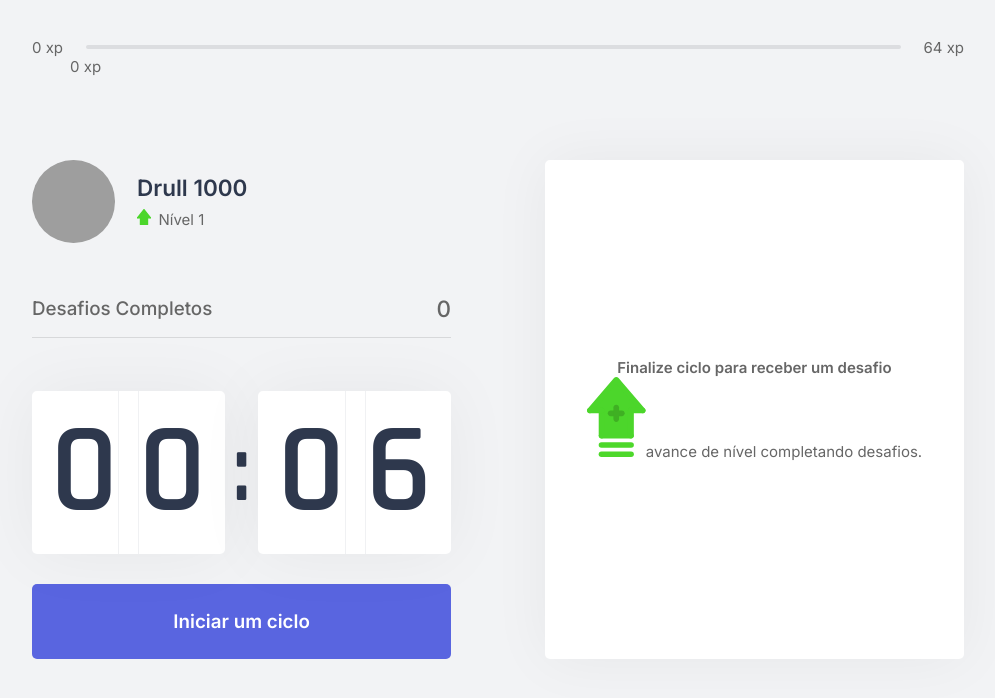
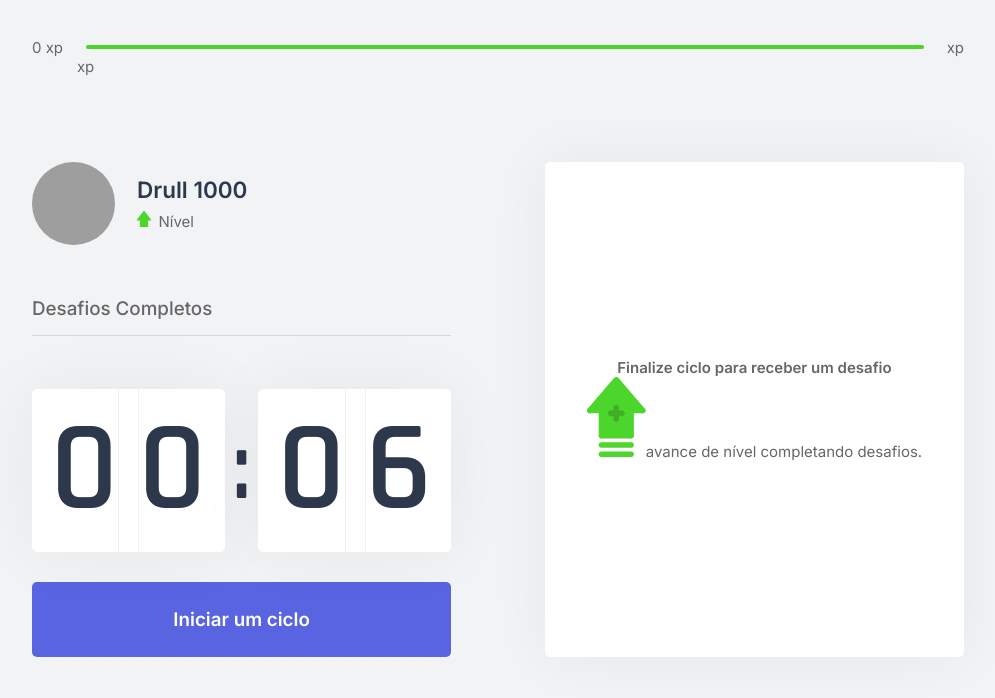
Before and after one commit to caetano-dev/nlw-4, a Next.js app: page / in a window 1280 px wide. Shown: the top 698 px of the page, without its empty margins (142-1137 px from the left). Built offline with nearby package versions, Linux system fonts and the light colour scheme; grey boxes are pictures that could not be loaded.

Commit message:
Removing ChallengesProvider

```diff
--- a/src/pages/_app.tsx
+++ b/src/pages/_app.tsx
@@ -1,11 +1,6 @@
 import "../styles/global.css";
-import { ChallengesProvider } from "../contexts/ChallengesContext";
 function MyApp({ Component, pageProps }) {
-  return (
-    <ChallengesProvider>
-        <Component {...pageProps} />
-    </ChallengesProvider>
-  );
+  return <Component {...pageProps} />;
 }
 
 export default MyApp;
```
